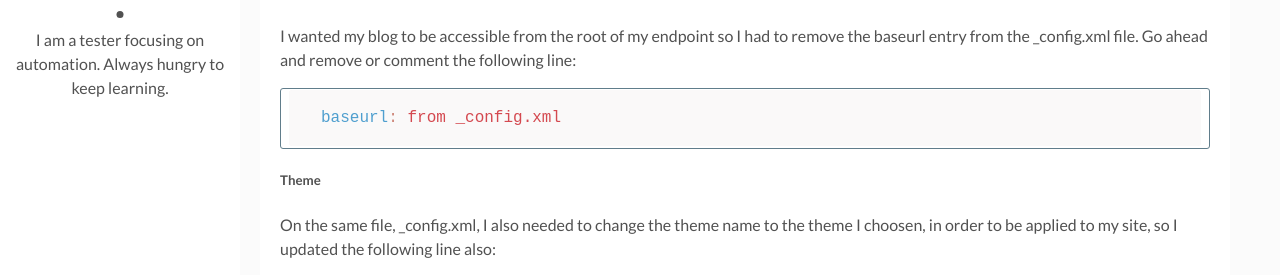
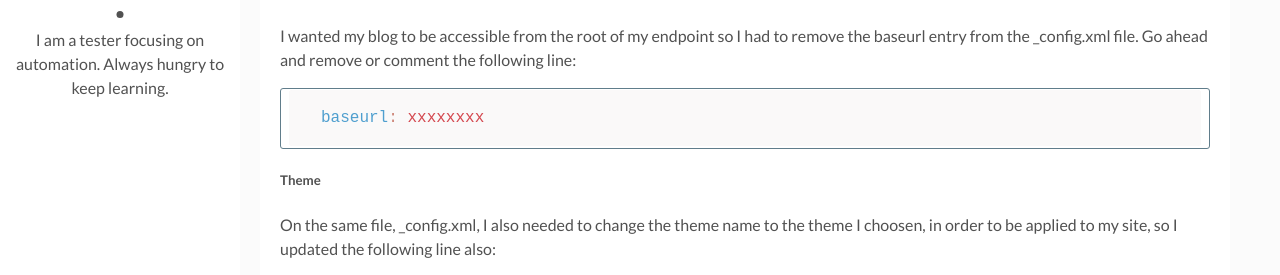
Before and after one commit to CMCunha/cristianomcunha.com, a Jekyll site: the page built from _posts/2021-09-14-building-my-blog.markdown, in a window 1280 px wide and 900 px high, scrolled down 2838 px. Shown: the part 151-426 px from the top of the window. Built offline with Jekyll 4.4.1, drawn with Linux system fonts in a browser that asks for light colours; comment, search, counter and statistics services are not loaded.

Commit message:
Correcting one typo in first article

````diff
--- a/_posts/2021-09-14-building-my-blog.markdown
+++ b/_posts/2021-09-14-building-my-blog.markdown
@@ -75,7 +75,7 @@ Of course changing themes is also documented, so I will invest in documenting he
 I wanted my blog to be accessible from the root of my endpoint so I had to remove the baseurl entry from the _config.xml file.
 Go ahead and remove or comment the following line:
 ```yaml
-baseurl: from _config.xml
+baseurl: xxxxxxxx
 ```
 
 ##### Theme
````
